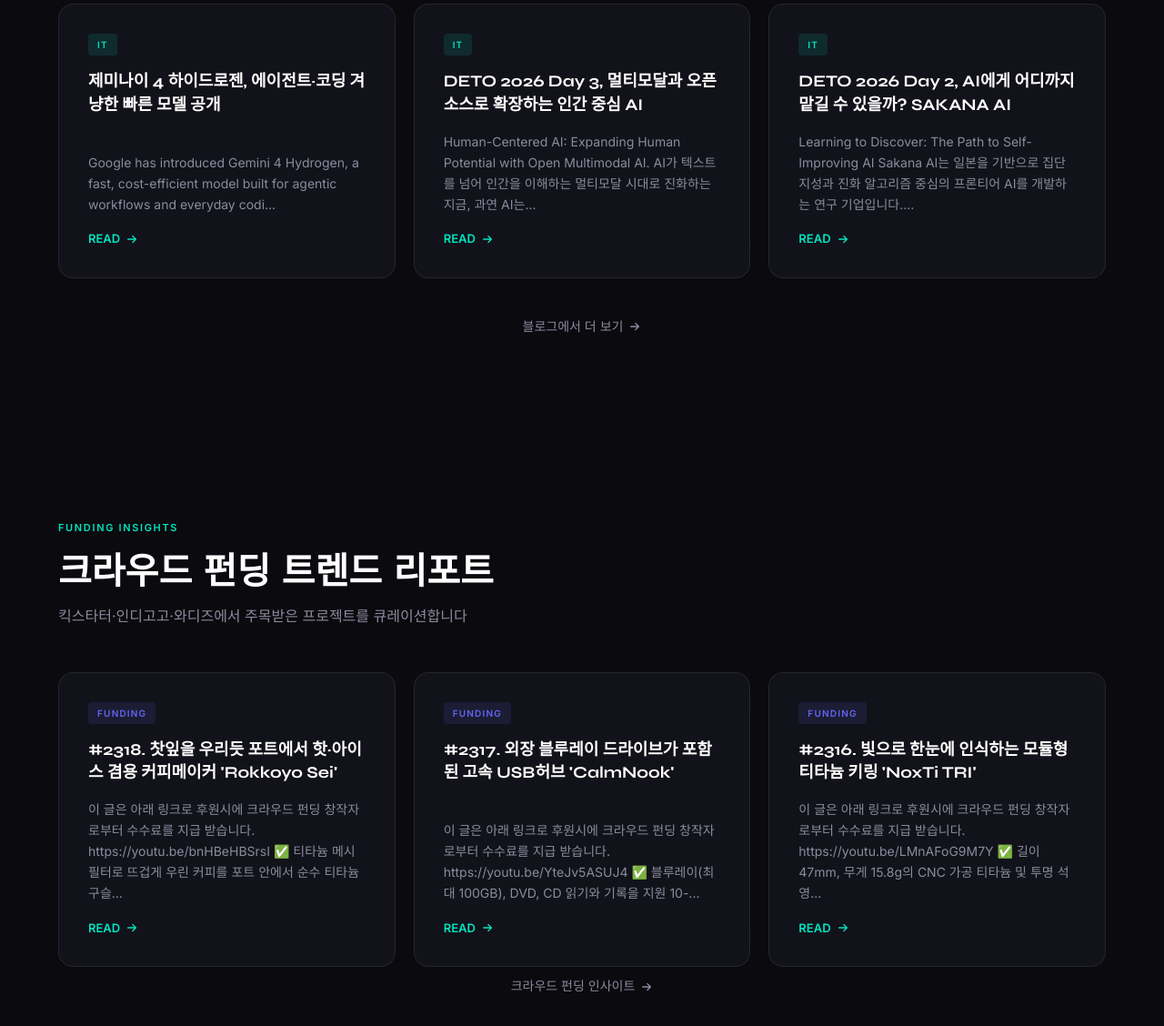
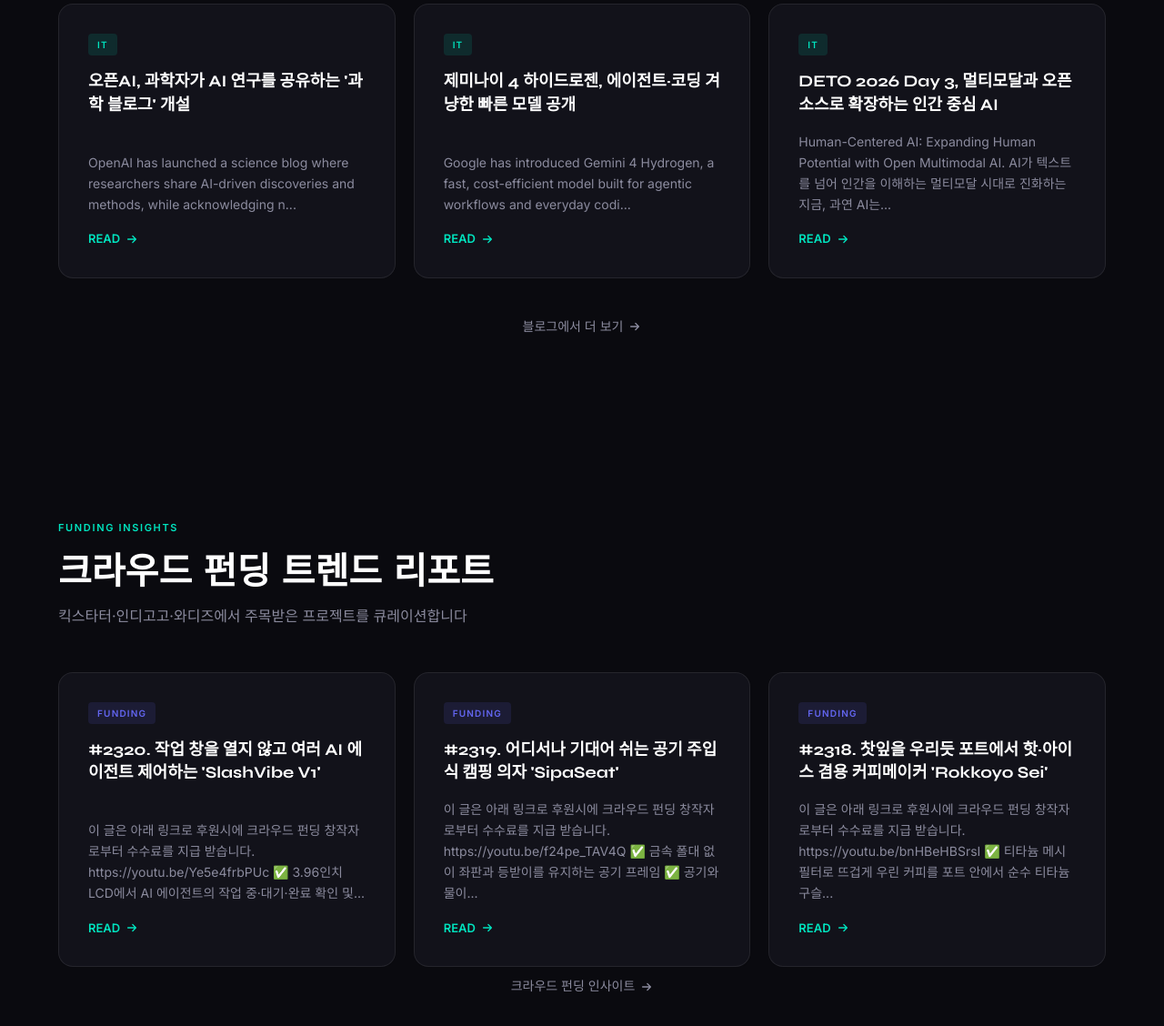
Before and after one commit to will5ma/wearablesearch, a plain HTML site: page index.html in a window 1280 px wide. Shown: the part 1359-2487 px from the top of the page at 91% size. Drawn offline with Linux system fonts and the light colour scheme.

Commit message:
chore: 카드 자동 업데이트 [2026-11-17]

```diff
--- a/index.html
+++ b/index.html
@@ -1018,7 +1018,19 @@
 <!-- NEWS_CARDS_START -->
       <article class="glass-card insight-card fade-up" aria-labelledby="card-title-1">
         <span class="card-tag tag-market">IT</span>
-        <h3 class="card-title" id="card-title-1">제미나이 4 하이드로젠, 에이전트·코딩 겨냥한 빠른 모델 공개</h3>
+        <h3 class="card-title" id="card-title-1">오픈AI, 과학자가 AI 연구를 공유하는 '과학 블로그' 개설</h3>
+        <p class="card-excerpt">OpenAI has launched a science blog where researchers share AI-driven discoveries and methods, while acknowledging n...</p>
+        <a href="https://blog.naver.com/geekstarter/224479128316" class="card-link" target="_blank"
+           rel="noopener noreferrer" aria-label="오픈AI, 과학자가 AI 연구를 공유하는 '과학 블로그' 개설 읽기">
+          READ
+          <svg width="14" height="14" viewBox="0 0 16 16" fill="none" aria-hidden="true">
+            <path d="M3 8h10M9 4l4 4-4 4" stroke="currentColor" stroke-width="1.5" stroke-linecap="round" stroke-linejoin="round"/>
+          </svg>
+        </a>
+      </article>
+      <article class="glass-card insight-card fade-up" aria-labelledby="card-title-2" style="transition-delay:0.1s">
+        <span class="card-tag tag-market">IT</span>
+        <h3 class="card-title" id="card-title-2">제미나이 4 하이드로젠, 에이전트·코딩 겨냥한 빠른 모델 공개</h3>
         <p class="card-excerpt">Google has introduced Gemini 4 Hydrogen, a fast, cost-efficient model built for agentic workflows and everyday codi...</p>
         <a href="https://blog.naver.com/geekstarter/224475438906" class="card-link" target="_blank"
            rel="noopener noreferrer" aria-label="제미나이 4 하이드로젠, 에이전트·코딩 겨냥한 빠른 모델 공개 읽기">
@@ -1028,24 +1040,12 @@
           </svg>
         </a>
       </article>
-      <article class="glass-card insight-card fade-up" aria-labelledby="card-title-2" style="transition-delay:0.1s">
+      <article class="glass-card insight-card fade-up" aria-labelledby="card-title-3" style="transition-delay:0.2s">
         <span class="card-tag tag-market">IT</span>
-        <h3 class="card-title" id="card-title-2">DETO 2026 Day 3, 멀티모달과 오픈소스로 확장하는 인간 중심 AI</h3>
+        <h3 class="card-title" id="card-title-3">DETO 2026 Day 3, 멀티모달과 오픈소스로 확장하는 인간 중심 AI</h3>
         <p class="card-excerpt">Human-Centered AI: Expanding Human Potential with Open Multimodal AI. AI가 텍스트를 넘어 인간을 이해하는 멀티모달 시대로 진화하는 지금, 과연 AI는...</p>
         <a href="https://blog.naver.com/geekstarter/224475195443" class="card-link" target="_blank"
            rel="noopener noreferrer" aria-label="DETO 2026 Day 3, 멀티모달과 오픈소스로 확장하는 인간 중심 AI 읽기">
-          READ
-          <svg width="14" height="14" viewBox="0 0 16 16" fill="none" aria-hidden="true">
-            <path d="M3 8h10M9 4l4 4-4 4" stroke="currentColor" stroke-width="1.5" stroke-linecap="round" stroke-linejoin="round"/>
-          </svg>
-        </a>
-      </article>
-      <article class="glass-card insight-card fade-up" aria-labelledby="card-title-3" style="transition-delay:0.2s">
-        <span class="card-tag tag-market">IT</span>
-        <h3 class="card-title" id="card-title-3">DETO 2026 Day 2, AI에게 어디까지 맡길 수 있을까? SAKANA AI</h3>
-        <p class="card-excerpt">Learning to Discover: The Path to Self-Improving AI Sakana AI는 일본을 기반으로 집단 지성과 진화 알고리즘 중심의 프론티어 AI를 개발하는 연구 기업입니다....</p>
-        <a href="https://blog.naver.com/geekstarter/224473774252" class="card-link" target="_blank"
-           rel="noopener noreferrer" aria-label="DETO 2026 Day 2, AI에게 어디까지 맡길 수 있을까? SAKANA AI 읽기">
           READ
           <svg width="14" height="14" viewBox="0 0 16 16" fill="none" aria-hidden="true">
             <path d="M3 8h10M9 4l4 4-4 4" stroke="currentColor" stroke-width="1.5" stroke-linecap="round" stroke-linejoin="round"/>
@@ -1081,10 +1081,10 @@
 <!-- FUNDING_CARDS_START -->
       <article class="glass-card insight-card fade-up" aria-labelledby="funding-title-1">
         <span class="card-tag tag-health">FUNDING</span>
-        <h3 class="card-title" id="funding-title-1">#2318. 찻잎을 우리듯 포트에서 핫·아이스 겸용 커피메이커 'Rokkoyo Sei'</h3>
-        <p class="card-excerpt">이 글은 아래 링크로 후원시에 크라우드 펀딩 창작자로부터 수수료를 지급 받습니다. https://youtu.be/bnHBeHBSrsI ✅ 티타늄 메시 필터로 뜨겁게 우린 커피를 포트 안에서 순수 티타늄 구슬...</p>
-        <a href="https://blog.naver.com/geekstarter/224475377362" class="card-link" target="_blank"
-           rel="noopener noreferrer" aria-label="#2318. 찻잎을 우리듯 포트에서 핫·아이스 겸용 커피메이커 'Rokkoyo Sei' 읽기">
+        <h3 class="card-title" id="funding-title-1">#2320. 작업 창을 열지 않고 여러 AI 에이전트 제어하는 'SlashVibe V1'</h3>
+        <p class="card-excerpt">이 글은 아래 링크로 후원시에 크라우드 펀딩 창작자로부터 수수료를 지급 받습니다. https://youtu.be/Ye5e4frbPUc ✅ 3.96인치 LCD에서 AI 에이전트의 작업 중·대기·완료 확인 및...</p>
+        <a href="https://blog.naver.com/geekstarter/224480288223" class="card-link" target="_blank"
+           rel="noopener noreferrer" aria-label="#2320. 작업 창을 열지 않고 여러 AI 에이전트 제어하는 'SlashVibe V1' 읽기">
           READ
           <svg width="14" height="14" viewBox="0 0 16 16" fill="none" aria-hidden="true">
             <path d="M3 8h10M9 4l4 4-4 4" stroke="currentColor" stroke-width="1.5" stroke-linecap="round" stroke-linejoin="round"/>
@@ -1093,10 +1093,10 @@
       </article>
       <article class="glass-card insight-card fade-up" aria-labelledby="funding-title-2" style="transition-delay:0.1s">
         <span class="card-tag tag-health">FUNDING</span>
-        <h3 class="card-title" id="funding-title-2">#2317. 외장 블루레이 드라이브가 포함된 고속 USB허브 'CalmNook'</h3>
-        <p class="card-excerpt">이 글은 아래 링크로 후원시에 크라우드 펀딩 창작자로부터 수수료를 지급 받습니다. https://youtu.be/YteJv5ASUJ4 ✅ 블루레이(최대 100GB), DVD, CD 읽기와 기록을 지원 10-...</p>
-        <a href="https://blog.naver.com/geekstarter/224470141538" class="card-link" target="_blank"
-           rel="noopener noreferrer" aria-label="#2317. 외장 블루레이 드라이브가 포함된 고속 USB허브 'CalmNook' 읽기">
+        <h3 class="card-title" id="funding-title-2">#2319. 어디서나 기대어 쉬는 공기 주입식 캠핑 의자 'SipaSeat'</h3>
+        <p class="card-excerpt">이 글은 아래 링크로 후원시에 크라우드 펀딩 창작자로부터 수수료를 지급 받습니다. https://youtu.be/f24pe_TAV4Q ✅ 금속 폴대 없이 좌판과 등받이를 유지하는 공기 프레임 ✅ 공기와 물이...</p>
+        <a href="https://blog.naver.com/geekstarter/224478990920" class="card-link" target="_blank"
+           rel="noopener noreferrer" aria-label="#2319. 어디서나 기대어 쉬는 공기 주입식 캠핑 의자 'SipaSeat' 읽기">
           READ
           <svg width="14" height="14" viewBox="0 0 16 16" fill="none" aria-hidden="true">
             <path d="M3 8h10M9 4l4 4-4 4" stroke="currentColor" stroke-width="1.5" stroke-linecap="round" stroke-linejoin="round"/>
@@ -1105,10 +1105,10 @@
       </article>
       <article class="glass-card insight-card fade-up" aria-labelledby="funding-title-3" style="transition-delay:0.2s">
         <span class="card-tag tag-health">FUNDING</span>
-        <h3 class="card-title" id="funding-title-3">#2316. 빛으로 한눈에 인식하는 모듈형 티타늄 키링 'NoxTi TRI'</h3>
-        <p class="card-excerpt">이 글은 아래 링크로 후원시에 크라우드 펀딩 창작자로부터 수수료를 지급 받습니다. https://youtu.be/LMnAFoG9M7Y ✅ 길이 47mm, 무게 15.8g의 CNC 가공 티타늄 및 투명 석영...</p>
-        <a href="https://blog.naver.com/geekstarter/224467146856" class="card-link" target="_blank"
-           rel="noopener noreferrer" aria-label="#2316. 빛으로 한눈에 인식하는 모듈형 티타늄 키링 'NoxTi TRI' 읽기">
+        <h3 class="card-title" id="funding-title-3">#2318. 찻잎을 우리듯 포트에서 핫·아이스 겸용 커피메이커 'Rokkoyo Sei'</h3>
+        <p class="card-excerpt">이 글은 아래 링크로 후원시에 크라우드 펀딩 창작자로부터 수수료를 지급 받습니다. https://youtu.be/bnHBeHBSrsI ✅ 티타늄 메시 필터로 뜨겁게 우린 커피를 포트 안에서 순수 티타늄 구슬...</p>
+        <a href="https://blog.naver.com/geekstarter/224475377362" class="card-link" target="_blank"
+           rel="noopener noreferrer" aria-label="#2318. 찻잎을 우리듯 포트에서 핫·아이스 겸용 커피메이커 'Rokkoyo Sei' 읽기">
           READ
           <svg width="14" height="14" viewBox="0 0 16 16" fill="none" aria-hidden="true">
             <path d="M3 8h10M9 4l4 4-4 4" stroke="currentColor" stroke-width="1.5" stroke-linecap="round" stroke-linejoin="round"/>
```
